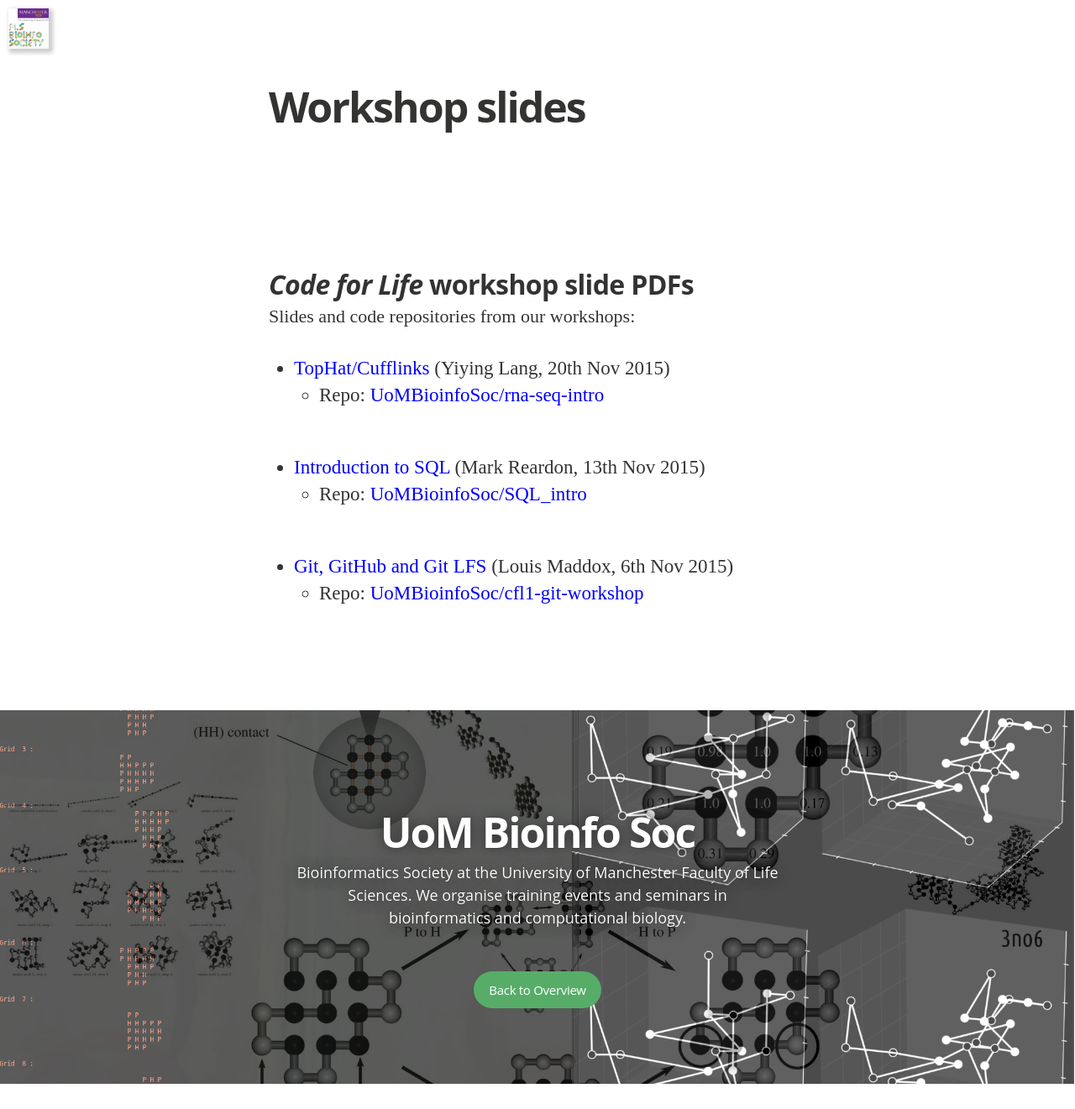
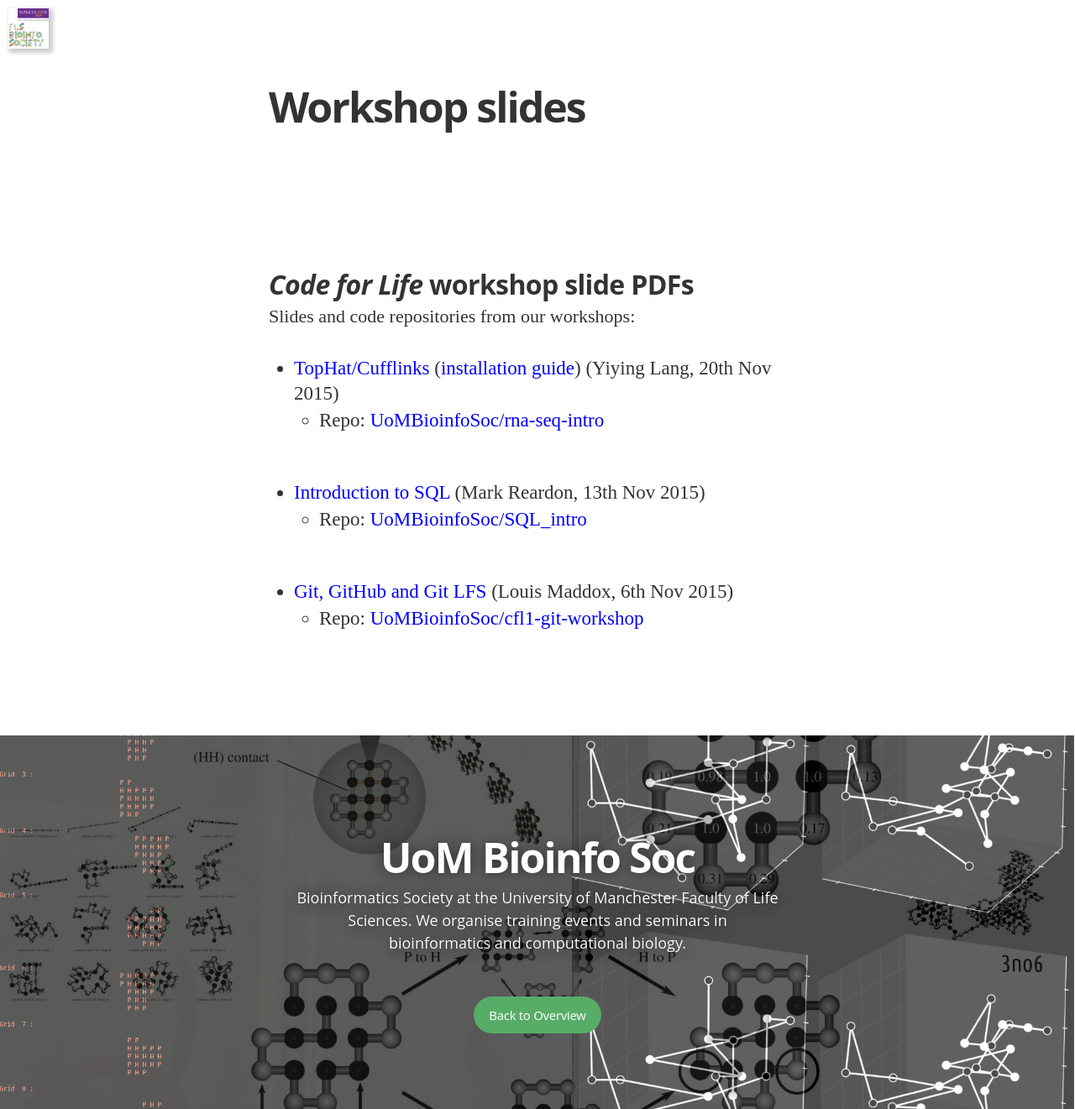
Before and after one commit to UoMBioinfoSoc/UoMBioinfoSoc.github.io, a Jekyll site: the page built from docs/doc_list.md, in a window 1280 px wide. Shown: the whole page at 84% size. Built offline with Jekyll 4.4.1, drawn with Linux system fonts in a browser that asks for light colours; nearby versions of some CDN libraries; some web fonts are replaced; Markdown is read by kramdown in place of the engine named in the settings; before the commit the page ends 1291 px from its top, so only the background shows below that.

Commit message:
Yiying talk slides

```diff
--- a/docs/doc_list.md
+++ b/docs/doc_list.md
@@ -8,7 +8,7 @@
 
 Slides and code repositories from our workshops:
 
-* [TopHat/Cufflinks](install-tuxedo.pdf) (Yiying Lang, 20th Nov 2015)
+* [TopHat/Cufflinks](yl-rna-seq.pdf) ([installation guide](install-tuxedo.pdf)) (Yiying Lang, 20th Nov 2015)
   * Repo: [UoMBioinfoSoc/rna-seq-intro](https://github.com/UoMBioinfoSoc/rna-seq-intro)
 * [Introduction to SQL](sql-intro.pdf) (Mark Reardon, 13th Nov 2015)
   * Repo: [UoMBioinfoSoc/SQL_intro](https://github.com/UoMBioinfoSoc/SQL_intro)
```
Also changed, not shown: 1 other file.
